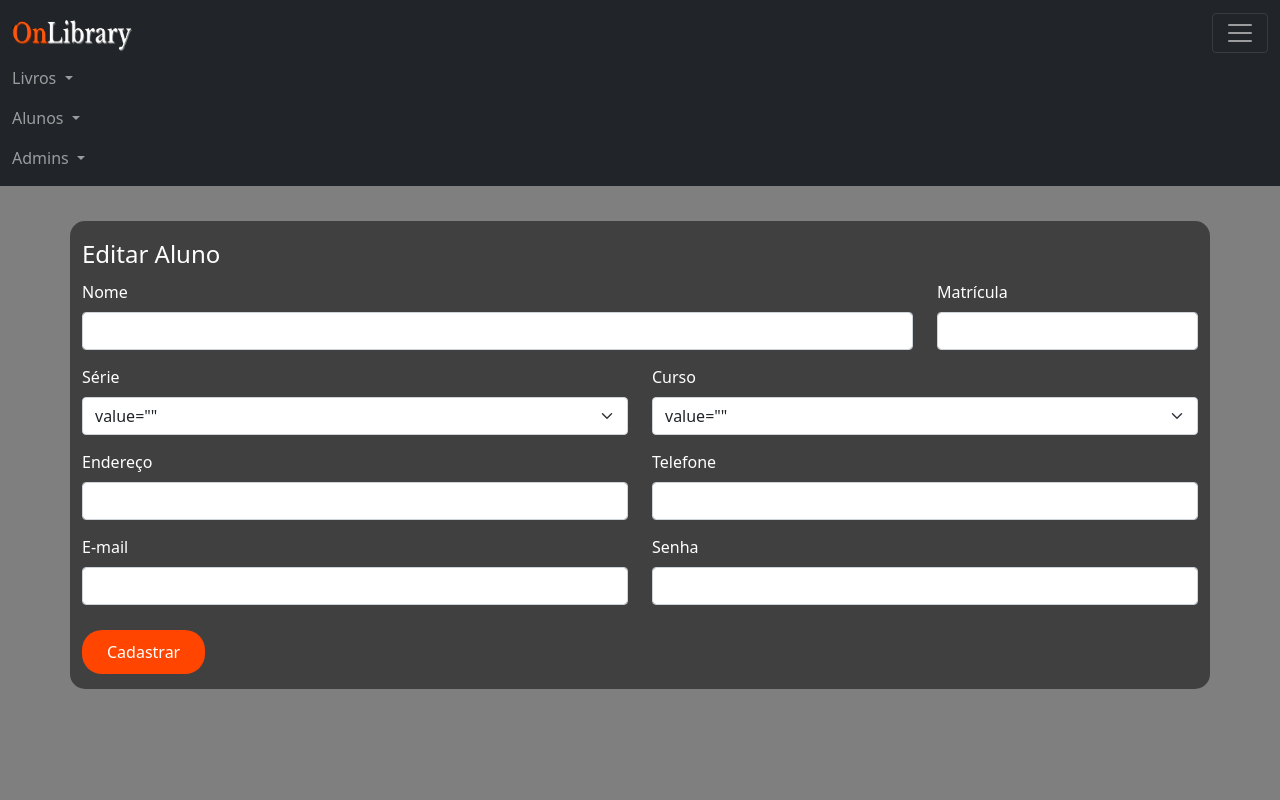
After one commit to PabloKauan-TI/OnLibrary, a PHP site: page /alt_aluno.php?matricula_aluno=1 in a window 1280 px wide, after a click that opens the changed part. The commit adds this page. Run offline with PHP 8.4, Linux system fonts and the light colour scheme; data that the repository does not hold is empty.

Commit message:
ajustes no site

```diff
--- /dev/null
+++ b/alt_aluno.php
@@ -0,0 +1,147 @@
+<!DOCTYPE html>
+<html lang="en">
+
+<head>
+    <meta charset="UTF-8">
+    <meta http-equiv="X-UA-Compatible" content="IE=edge">
+    <meta name="viewport" content="width=device-width, initial-scale=1.0">
+    <title>OnLibrary</title>
+    <link rel="stylesheet" href="assets/css/cadastros.css">
+    <link href="assets/css/bootstrap.min.css" rel="stylesheet">
+    <script src="assets/js/bootstrap.min.js"></script>
+</head>
+
+<body>
+    <nav class="navbar navbar-lg navbar-dark bg-dark">
+        <div class="container-fluid">
+            <a class="navbar-brand" href="#"><img src="assets/img/logo.png" alt="" id="logo"></a>
+            <button class="navbar-toggler" type="button" data-bs-toggle="collapse" data-bs-target="#navbarNavDropdown" aria-controls="navbarNavDropdown" aria-expanded="false" aria-label="Toggle navigation">
+                <span class="navbar-toggler-icon"></span>
+            </button>
+            <div class="collapse navbar-collapse" id="navbarNavDropdown">
+                <ul class="navbar-nav">
+                    <li class="nav-item dropdown">
+                        <a class="nav-link dropdown-toggle" href="#" id="navbarDropdownMenuLink" role="button" data-bs-toggle="dropdown" aria-expanded="false">
+                            Livros
+                        </a>
+                        <ul class="dropdown-menu  dropdown-menu-dark" aria-labelledby="navbarDropdownMenuLink">
+                            <li><a class="dropdown-item" href="#">Catalago</a></li>
+                            <li><a class="dropdown-item" href="#">Emprestados</a></li>
+                            <li><a class="dropdown-item" href="#">Gerenciar</a></li>
+                        </ul>
+                    </li>
+                </ul>
+            </div>
+            <div class="collapse navbar-collapse" id="navbarNavDropdown">
+                <ul class="navbar-nav">
+                    <li class="nav-item dropdown">
+                        <a class="nav-link dropdown-toggle" href="#" id="navbarDropdownMenuLink" role="button" data-bs-toggle="dropdown" aria-expanded="false">
+                            Alunos
+                        </a>
+                        <ul class="dropdown-menu dropdown-menu-dark" aria-labelledby="navbarDropdownMenuLink">
+                            <li><a class="dropdown-item" href="#">Com Livros</a></li>
+                            <li><a class="dropdown-item" href="#">Gerenciar</a></li>
+                        </ul>
+                    </li>
+                </ul>
+            </div>
+            <div class="collapse navbar-collapse" id="navbarNavDropdown">
+                <ul class="navbar-nav">
+                    <li class="nav-item dropdown">
+                        <a class="nav-link dropdown-toggle" href="#" id="navbarDropdownMenuLink" role="button" data-bs-toggle="dropdown" aria-expanded="false">
+                            Admins
+                        </a>
+                        <ul class="dropdown-menu dropdown-menu-dark" aria-labelledby="navbarDropdownMenuLink">
+                            <li><a class="dropdown-item" href="#">Todos</a></li>
+                            <li><a class="dropdown-item" href="#">Gerenciar</a></li>
+                        </ul>
+                    </li>
+                </ul>
+            </div>
+        </div>
+    </nav>
+
+    <div class="form">
+        <div class="container">
+            <fieldset>
+                <legend>Editar Aluno</legend>
+                <?php
+
+                require_once 'assets/php/config.php';
+
+                if ($_GET['matricula_aluno']) {
+                    $aluno = $_GET['matricula_aluno'];
+
+                    $sql = "SELECT * FROM cadaluno WHERE matricula_aluno = {$aluno}";
+                    $result = $con->query($sql);
+
+                    $dado = $result->fetch_assoc();
+
+                    $con->close();
+
+                ?>
+                     <form action="assets/php/edit_aluno.php" method="post">
+                    <div class="row">
+                        <div class="col-9">
+                            <label for="nome_aluno" class="form-label">Nome</label>
+                            <input type="text" name="nome_aluno" class="form-control" placeholder="" value="<?php echo $dado['nome_aluno'] ?>">
+                        </div>
+                        <div class="col-3">
+                            <label for="matricula_aluno" class="form-label">Matrícula</label>
+                            <input type="text" name="matricula_aluno" class="form-control" placeholder="" value="<?php echo $dado['matricula_aluno'] ?>">
+                        </div>
+                    </div>
+                    <div class="row">
+                        <div class="col">
+                            <label for="serie_aluno" class="form-label">Série</label>
+                            <select name="serie_aluno" class="form-select">
+                                <option selected>value="<?php echo $dado['serie_aluno'] ?>"</option>
+                                <option value="1º">1º</option>
+                                <option value="2º">2º</option>
+                                <option value="3º">3º</option>
+                            </select>
+                        </div>
+                        <div class="col">
+                            <label for="curso_aluno" class="form-label">Curso</label>
+                            <select name="curso_aluno" class="form-select">
+                                <option selected>value="<?php echo $dado['curso_aluno'] ?>"</option>
+                                <option value="Enfermagem">Enfermagem</option>
+                                <option value="Informática">Informática</option>
+                                <option value="Administração">Administração</option>
+                                <option value="Comércio">Comércio</option>
+                            </select>
+                        </div>
+                    </div>
+                    <div class="row">
+                        <div class="col">
+                            <label for="endereco_aluno" class="form-label">Endereço</label>
+                            <input type="text" name="endereco_aluno" class="form-control" placeholder="" value="<?php echo $dado['endereco_aluno'] ?>">
+                        </div>
+                        <div class="col">
+                            <label for="telefone_aluno" class="form-label">Telefone</label>
+                            <input type="text" name="telefone_aluno" class="form-control" placeholder="" value="<?php echo $dado['telefone_aluno'] ?>">
+                        </div>
+                    </div>
+                    <div class="row">
+                        <div class="col">
+                            <label for="email_aluno" class="form-label">E-mail</label>
+                            <input type="email" name="email_aluno" class="form-control" placeholder="" value="<?php echo $dado['email_aluno'] ?>">
+                        </div>
+                        <div class="col">
+                            <label for="senha_aluno" class="form-label">Senha</label>
+                            <input type="password" name="senha_aluno" class="form-control" placeholder="" value="<?php echo $dado['senha_aluno'] ?>">
+                        </div>
+                    </div>
+
+                    <button type="submit">Cadastrar</button>
+                </form>
+            </fieldset>
+        </div>
+    </div>
+</body>
+
+</html>
+
+<?php
+                }
+?>
--- a/assets/php/delete_aluno.php
+++ b/assets/php/delete_aluno.php
@@ -1,10 +1,10 @@
 <?php
     include 'config.php';
 
-    $id_aluno = $_GET["id_aluno"];
+    $id_aluno = $_GET["matricula_aluno"];
 
-    if(isset($_GET['id_aluno'])){
-        $sql = mysqli_query($con, "DELETE FROM cadaluno WHERE id_aluno = {$id_aluno} ")
+    if(isset($_GET['matricula_aluno'])){
+        $sql = mysqli_query($con, "DELETE FROM cadaluno WHERE matricula_aluno = {$id_aluno} ")
             or die(mysqli_error($con));
 
         header('location: /onlibrary/gec_aluno.php');
--- a/gec_livro.php
+++ b/gec_livro.php
@@ -89,7 +89,7 @@
     </nav>
 
     <div id="pesq">
-        <form action="catalago.php" method="post">
+        <form action="gec_livro.php" method="post">
             <div class="col">
                 <div class="input-group mb-3">
                     <input type="search" class="form-control" placeholder="Todos os livros..." name="pesquisar">
```
Also changed, not shown: assets/php/edit_aluno.php (added, +26 -0 lines), gec_aluno.php (+4 -4 lines).
